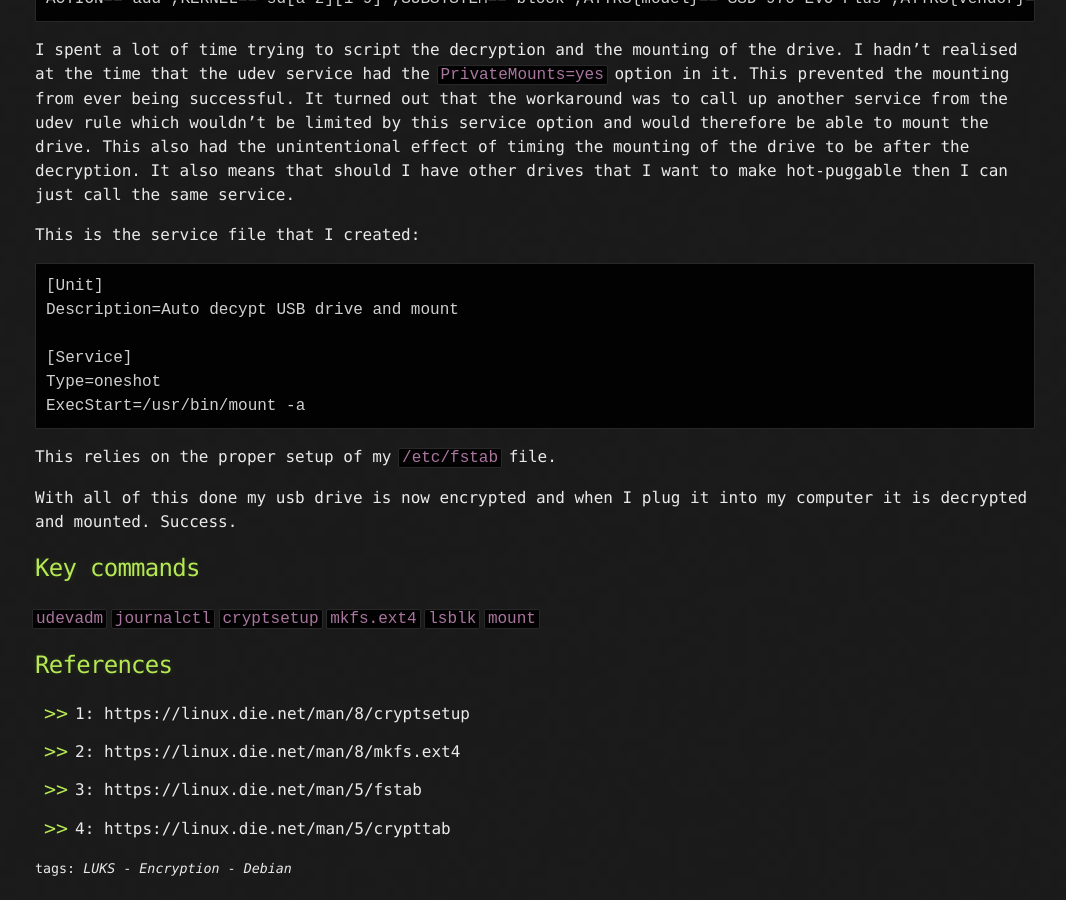
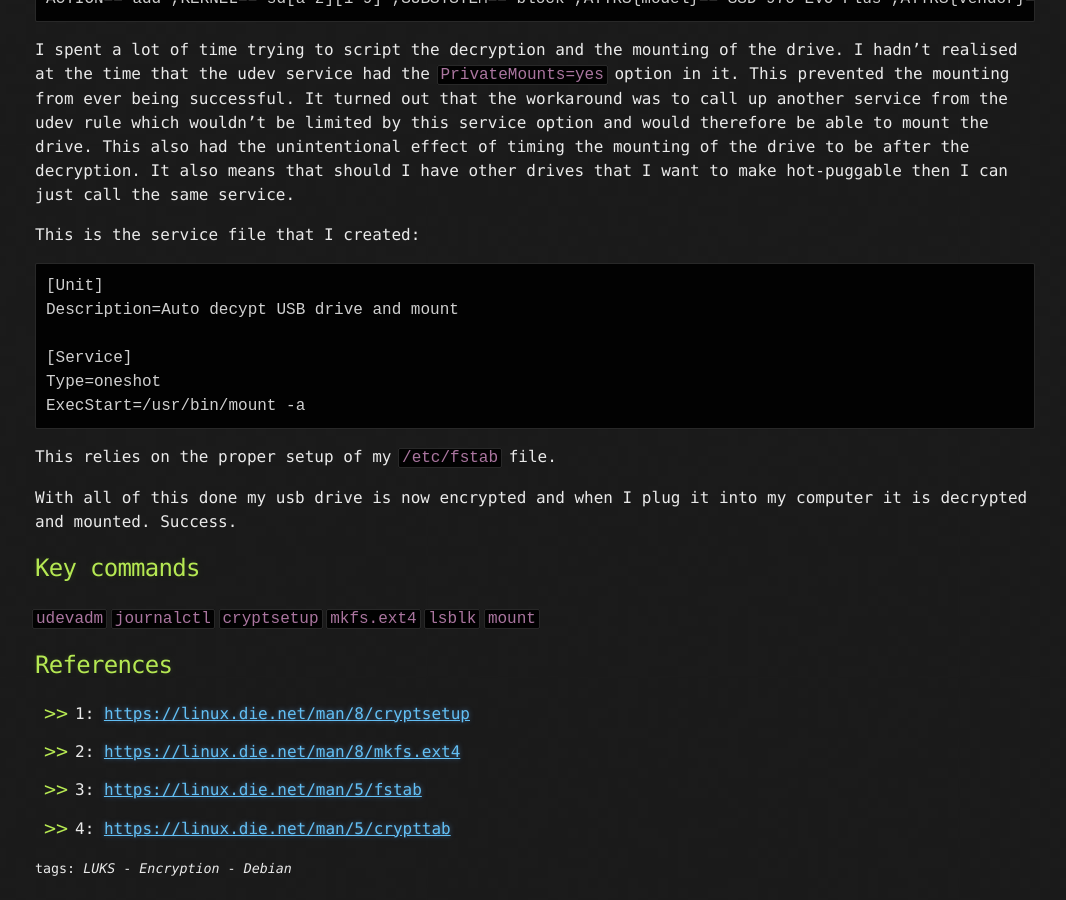
Before and after one commit to RyanMcClean/RyanMcClean.github.io, a Jekyll site: the page built from _blogs/2025-07-21-luks-encryption.md, in a window 1280 px wide and 900 px high, scrolled down 1451 px. Shown: the whole window, without its empty margins (105-1171 px from the left). Built offline with Jekyll 4.4.1, drawn with Linux system fonts in a browser that asks for light colours.

```diff
--- a/_blogs/2025-07-21-luks-encryption.md
+++ b/_blogs/2025-07-21-luks-encryption.md
@@ -94,18 +94,18 @@ With all of this done my usb drive is now encrypted and when I plug it into my c
 `mount`
 
 ## References
-- 1: https://linux.die.net/man/8/cryptsetup
+- 1: <https://linux.die.net/man/8/cryptsetup>
 
 [1]: https://linux.die.net/man/8/cryptsetup
 
-- 2: https://linux.die.net/man/8/mkfs.ext4
+- 2: <https://linux.die.net/man/8/mkfs.ext4>
 
 [2]: https://linux.die.net/man/8/mkfs.ext4
 
-- 3: https://linux.die.net/man/5/fstab
+- 3: <https://linux.die.net/man/5/fstab>
 
 [3]: https://linux.die.net/man/5/fstab
 
-- 4: https://linux.die.net/man/5/crypttab
+- 4: <https://linux.die.net/man/5/crypttab>
 
 [4]: https://linux.die.net/man/5/crypttab
```
